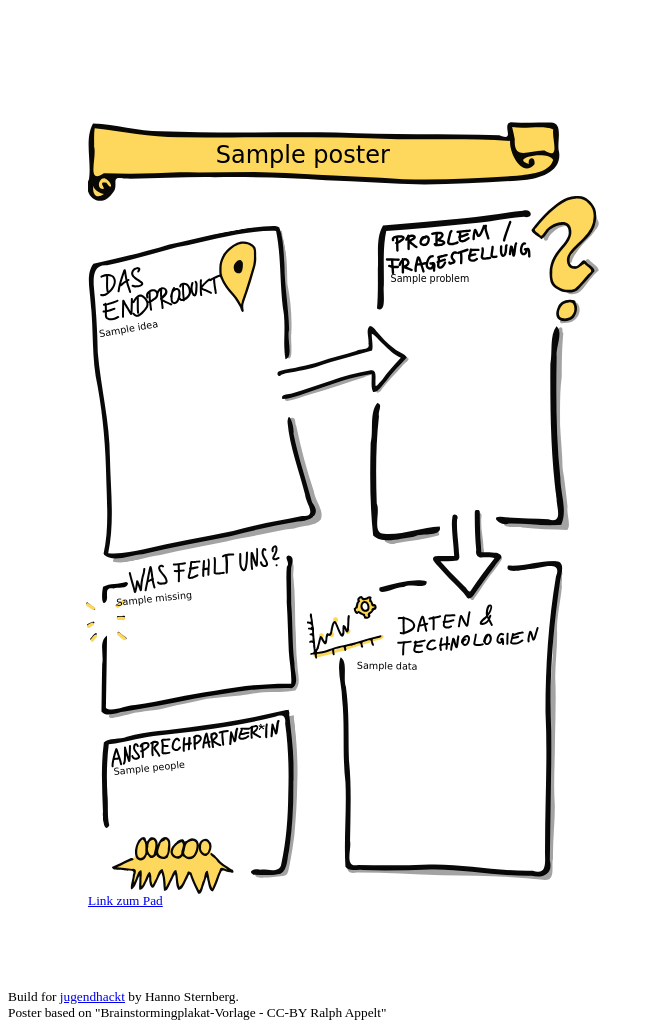
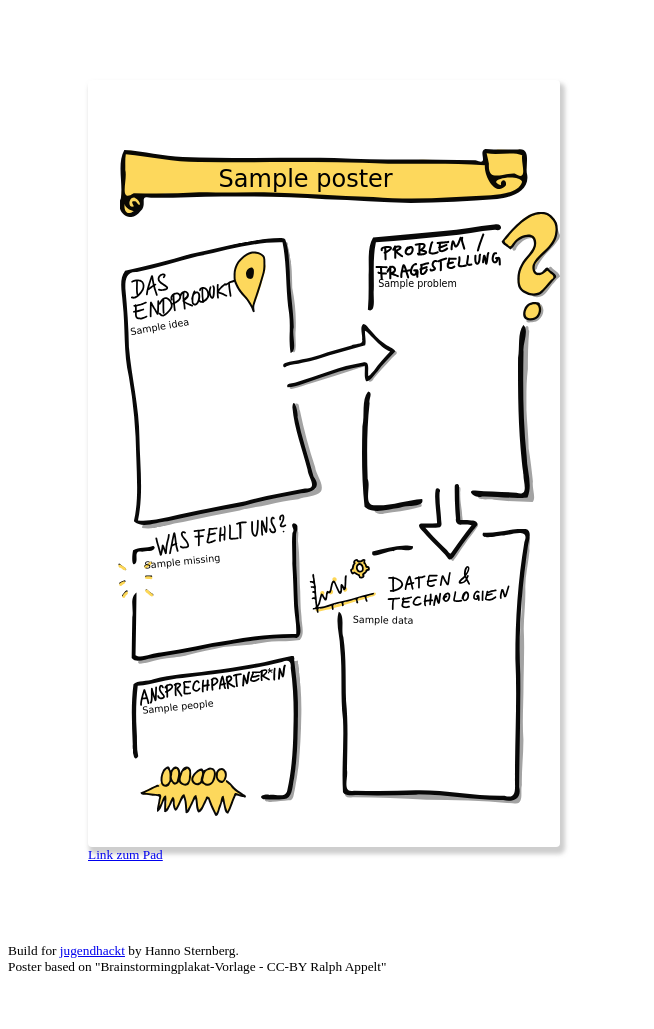
Before and after one commit to Jugendhackt/brainstorming-poster-gallery, a Flask app: template templates/poster.html in a window 1280 px wide. Shown: the whole page, without its empty margins (0-654 px from the left). After the commit the page ends 974 px from the top, so only its background shows below. Run offline with Flask 2, Linux system fonts and the light colour scheme; the template is opened without the code that fills it: most values are stand-ins (such as "Sample title", 1, 10 or a date in 2020).

Commit message:
Give the posters more physically by adding drop shadows

```diff
--- a/static/brainstorming.css
+++ b/static/brainstorming.css
@@ -18,6 +18,9 @@
     min-width: 400px;
     column-gap: 10%;
     margin: 0px auto;
+    padding: 2em;
+    box-shadow: 3px 5px 4px 2px rgb(158 158 158 / 50%);
+    border-radius: .25em;
 }
 .box {
     position: absolute;
```
